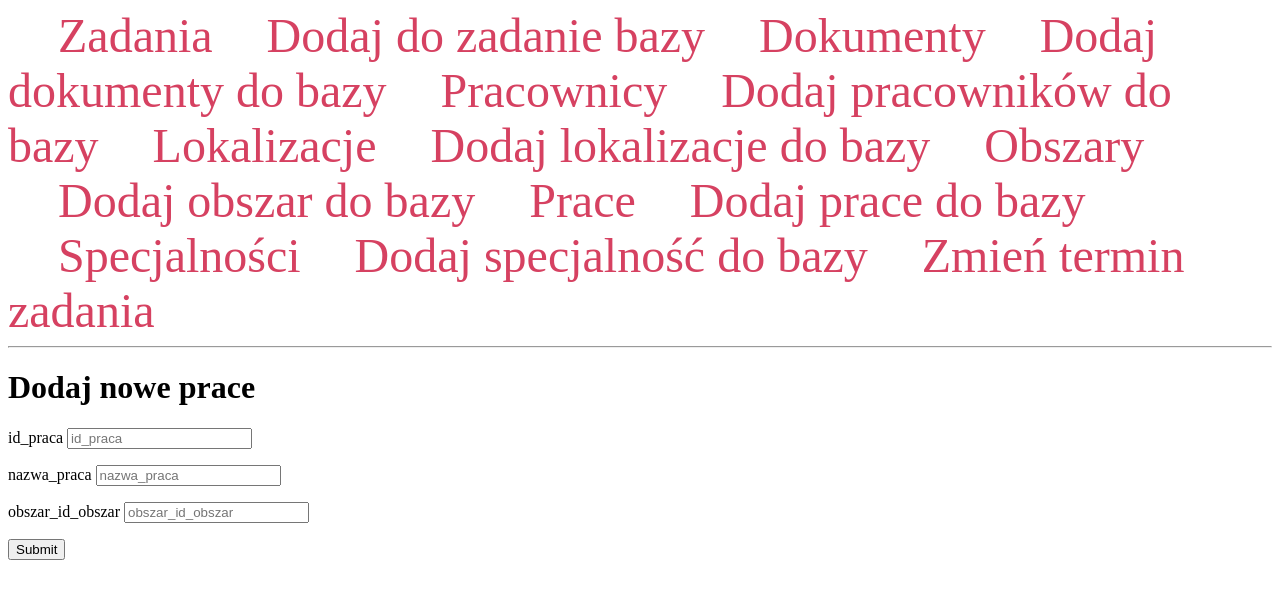
After one commit to emika02/DB23-Projekt, a Flask app: page /create_prace/ in a window 1280 px wide. The commit adds this page. Shown: the top 599 px of the page. Run offline with Flask 2, Linux system fonts and the light colour scheme; some libraries are stand-ins or nearby versions.

Commit message:
Further development

```diff
--- a/flaskr/app.py
+++ b/flaskr/app.py
@@ -2,6 +2,7 @@ import os
 import psycopg2
 from flask import Flask, render_template
 from flask import request, url_for, redirect
+import pyodbc
 
 
 app = Flask(__name__, template_folder='templates')
@@ -53,6 +54,36 @@ def index_lokalizacja():
     cur.close()
     conn.close()
     return render_template('index_lokalizacja.html',lokalizacja=lokalizacja)
+
+@app.route('/obszar/')
+def index_obszar():
+    conn = get_db_connection()
+    cur = conn.cursor()
+    cur.execute('SELECT * FROM obszar;')
+    obszar = cur.fetchall()
+    cur.close()
+    conn.close()
+    return render_template('index_obszar.html',obszar=obszar)
+
+@app.route('/prace/')
+def index_prace():
+    conn = get_db_connection()
+    cur = conn.cursor()
+    cur.execute('SELECT * FROM prace;')
+    prace = cur.fetchall()
+    cur.close()
+    conn.close()
+    return render_template('index_prace.html',prace=prace)
+
+@app.route('/specjalność/')
+def index_specjalność():
+    conn = get_db_connection()
+    cur = conn.cursor()
+    cur.execute('SELECT * FROM specjalność;')
+    specjalność = cur.fetchall()
+    cur.close()
+    conn.close()
+    return render_template('index_specjalność.html',specjalność=specjalność)
 
 
 #adding new records
@@ -134,6 +165,80 @@ def create_lokalizacja():
 
     return render_template('create_lokalizacja.html')
 
+@app.route('/create_obszar/', methods=('GET', 'POST'))
+def create_obszar():
+    if request.method == 'POST':
+        id_obszar = int(request.form['id_obszar'])
+        nazwa_obszar= request.form['nazwa_obszar']
+        lokalizacja_id_lokalizacja = int(request.form['lokalizacja_id_lokalizacja'])
+        conn = get_db_connection()
+        cur = conn.cursor()
+        cur.execute('INSERT INTO obszar(id_obszar, nazwa_obszar,lokalizacja_id_lokalizacja)'
+                    'VALUES (%s, %s,%s)',
+                    (id_obszar,nazwa_obszar,lokalizacja_id_lokalizacja))
+        conn.commit()
+        cur.close()
+        conn.close()
+        return redirect(url_for('index_obszar'))
+
+    return render_template('create_obszar.html')
+
+@app.route('/create_prace/', methods=('GET', 'POST'))
+def create_prace():
+    if request.method == 'POST':
+        id_praca = int(request.form['id_praca'])
+        nazwa_praca= request.form['nazwa_praca']
+        obszar_id_obszar = int(request.form['obszar_id_obszar'])
+        conn = get_db_connection()
+        cur = conn.cursor()
+        cur.execute('INSERT INTO prace(id_praca,nazwa_praca,obszar_id_obszar)'
+                    'VALUES (%s, %s,%s)',
+                    (id_praca,nazwa_praca,obszar_id_obszar))
+        conn.commit()
+        cur.close()
+        conn.close()
+        return redirect(url_for('index_prace'))
+
+    return render_template('create_prace.html')
+
+@app.route('/create_specjalność/', methods=('GET', 'POST'))
+def create_specjalność():
+    if request.method == 'POST':
+        id_specjalnosc = int(request.form['id_specjalnosc'])
+        nazwa_specjalnosc= request.form['nazwa_specjalnosc']
+        conn = get_db_connection()
+        cur = conn.cursor()
+        cur.execute('INSERT INTO prace(id_specjalnosc,nazwa_specjalnosc)'
+                    'VALUES (%s, %s)',
+                    (id_specjalnosc,nazwa_specjalnosc))
+        conn.commit()
+        cur.close()
+        conn.close()
+        return redirect(url_for('index_specjalność'))
+
+    return render_template('create_specjalność.html')
+
+
+@app.route('/edit_termin/', methods=('GET', 'POST'))
+def edit_termin():
+    if request.method == 'POST':
+        id_zadanie = int(request.form['id_zadanie'])
+        nowy_termin = request.form['nowy_termin']
+        conn = get_db_connection()
+        cur = conn.cursor()
+        cur.execute('UPDATE zadanie SET termin = (%s)'
+                    'WHERE id_zadanie = (%s)',
+                    (nowy_termin, id_zadanie)
+                    )
+
+        conn.commit()
+        cur.close()
+        conn.close()
+        return redirect(url_for('index'))
+
+    return render_template('edit_termin.html')
+
+
 # if running this module as a standalone program (cf. command in the Python Dockerfile)
 if __name__ == "__main__":
     app.run(host="0.0.0.0", debug=True)
--- a/flaskr/templates/base.html
+++ b/flaskr/templates/base.html
@@ -34,6 +34,14 @@
         <a href="{{ url_for('create_pracownicy') }}">Dodaj pracowników do bazy</a>
         <a href="{{ url_for('index_lokalizacja') }}">Lokalizacje</a>
         <a href="{{ url_for('create_lokalizacja') }}">Dodaj lokalizacje do bazy</a>
+        <a href="{{ url_for('index_obszar') }}">Obszary</a>
+        <a href="{{ url_for('create_obszar') }}">Dodaj obszar do bazy</a>
+        <a href="{{ url_for('index_prace') }}">Prace</a>
+        <a href="{{ url_for('create_prace') }}">Dodaj prace do bazy</a>
+        <a href="{{ url_for('index_specjalność') }}">Specjalności</a>
+        <a href="{{ url_for('create_specjalność') }}">Dodaj specjalność do bazy</a>
+        <a href="{{ url_for('edit_termin') }}">Zmień termin zadania</a>
+
     </nav>
     <hr>
     <div class="content">
--- /dev/null
+++ b/flaskr/templates/create_prace.html
@@ -0,0 +1,28 @@
+{% extends 'base.html' %}
+
+{% block content %}
+    <h1>{% block title %} Dodaj nowe prace {% endblock %}</h1>
+    <form method="post">
+        <p>
+            <label for="id_praca">id_praca</label>
+            <input type="text" name="id_praca"
+                   placeholder="id_praca">
+            </input>
+        </p>
+        <p>
+            <label for="nazwa_praca">nazwa_praca</label>
+            <input type="text" name="nazwa_praca"
+                   placeholder="nazwa_praca">
+            </input>
+        </p>
+        <p>
+            <label for="obszar_id_obszar">obszar_id_obszar</label>
+            <input type="text" name="obszar_id_obszar"
+                   placeholder="obszar_id_obszar">
+            </input>
+        </p>
+        <p>
+            <button type="submit">Submit</button>
+        </p>
+    </form>
+{% endblock %}
```
Also changed, not shown: flaskr/templates/create_obszar.html (added, +28 -0 lines), flaskr/templates/create_specjalność.html (added, +22 -0 lines), flaskr/templates/edit_termin.html (added, +22 -0 lines), flaskr/templates/index_obszar.html (added, +10 -0 lines), flaskr/templates/index_prace.html (added, +10 -0 lines), flaskr/templates/index_specjalność.html (added, +10 -0 lines).
